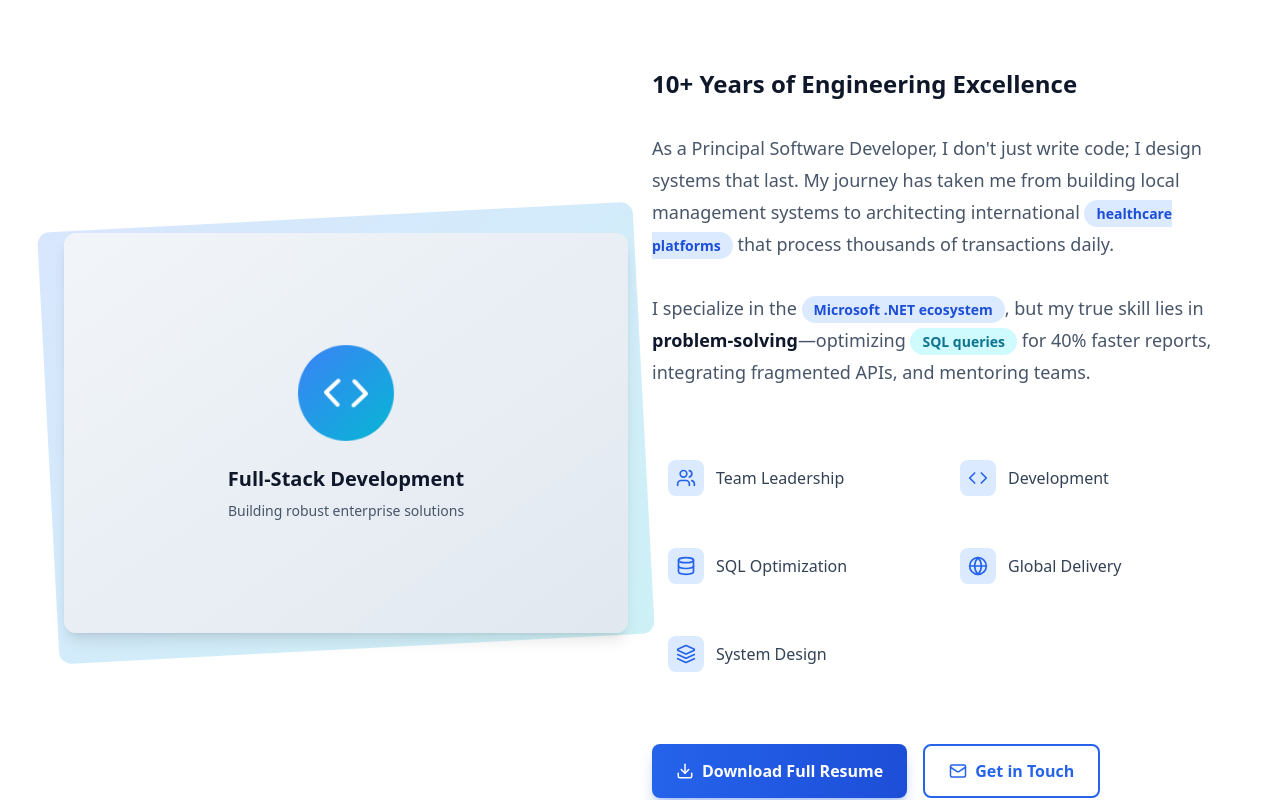
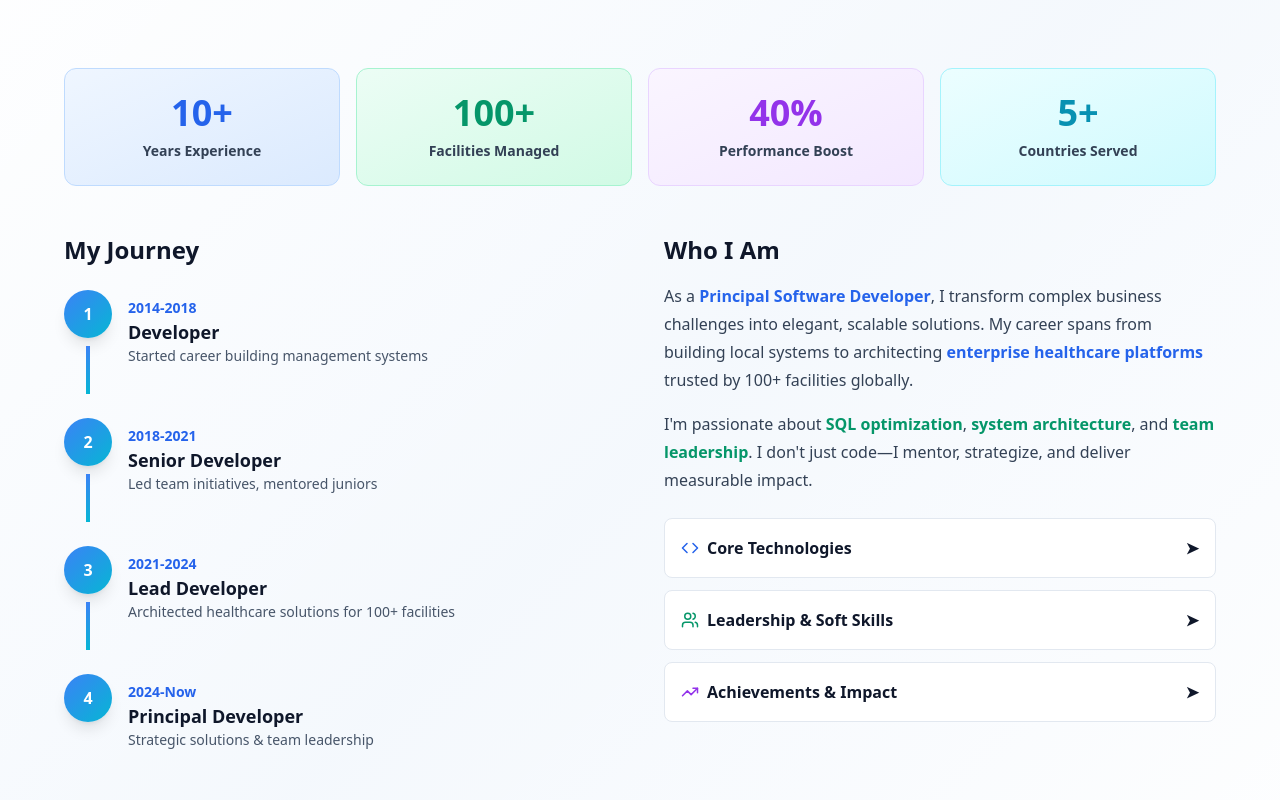
Before and after one commit to Mohit-Sangwan/Portfolio_MS, a React (Vite) app: page / in a window 1280 px wide. Shown: the part 980-1780 px from the top of the page. Built offline with nearby package versions, Linux system fonts and the light colour scheme; no server answers.

Commit message:
Update: Enhanced about section with comprehensive design - timeline, stats, skills, and interactive elements

```diff
--- a/src/App.tsx
+++ b/src/App.tsx
@@ -840,69 +840,144 @@ export default function App() {
       </section>
 
       {/* About Section */}
-      <section id="about" className="py-14 bg-white dark:bg-slate-900">
+      <section id="about" className="py-14 bg-gradient-to-br from-white via-blue-50/40 to-white dark:from-slate-900 dark:via-blue-900/10 dark:to-slate-900">
         <div className="container mx-auto px-6">
           <SectionTitle title="About Me" subtitle="Bridging the gap between complex business requirements and scalable technical solutions." />
 
-          <div className="grid md:grid-cols-2 gap-6 items-center max-w-6xl mx-auto">
-            <div className="relative group">
-              <div className="absolute -inset-4 bg-gradient-to-br from-blue-500/20 to-cyan-500/20 dark:from-blue-900/30 dark:to-cyan-900/30 rounded-xl transform -rotate-3 group-hover:rotate-0 transition-transform duration-300"></div>
-              <div className="relative rounded-xl shadow-lg w-full h-[400px] bg-gradient-to-br from-slate-100 dark:from-slate-800 to-slate-200 dark:to-slate-700 overflow-hidden group-hover:shadow-2xl group-hover:shadow-blue-500/20 transition-all duration-300">
-                {/* Minimal Professional Design */}
-                <div className="absolute inset-0 flex flex-col items-center justify-center p-8">
-                  <div className="w-24 h-24 rounded-full bg-gradient-to-br from-blue-500 to-cyan-500 mb-6 flex items-center justify-center group-hover:scale-110 transition-transform duration-300 animate-rotate-icon">
-                    <Code size={48} className="text-white" />
-                  </div>
-                  <h4 className="text-xl font-bold text-slate-900 dark:text-white mb-2 text-center">Full-Stack Development</h4>
-                  <p className="text-sm text-slate-600 dark:text-slate-300 text-center">Building robust enterprise solutions</p>
-                  <div className="absolute inset-0 bg-gradient-to-t from-slate-900/10 to-transparent opacity-0 group-hover:opacity-100 transition-opacity duration-300"></div>
-                </div>
-              </div>
-            </div>
-            <div className="space-y-8">
-              <h3 className="text-2xl font-bold text-slate-900 dark:text-white">
-                10+ Years of Engineering Excellence
-              </h3>
-              <p className="text-lg text-slate-600 dark:text-slate-300 leading-8">
-                As a Principal Software Developer, I don't just write code; I design systems that last. My journey has taken me from building local management systems to architecting international <span className="px-3 py-1 bg-blue-100 dark:bg-blue-900/30 text-blue-700 dark:text-blue-300 rounded-full text-sm font-semibold">healthcare platforms</span> that process thousands of transactions daily.
+          {/* Top Section - Key Stats with Animated Counters */}
+          <div className="grid md:grid-cols-4 gap-4 max-w-6xl mx-auto mb-12">
+            <div className="bg-gradient-to-br from-blue-50 to-blue-100 dark:from-blue-900/20 dark:to-blue-900/10 rounded-xl p-6 border border-blue-200 dark:border-blue-800 text-center hover:shadow-lg hover:shadow-blue-500/10 transition-all">
+              <div className="text-4xl font-bold text-blue-600 dark:text-blue-400 mb-2">10+</div>
+              <div className="text-sm font-semibold text-slate-700 dark:text-slate-300">Years Experience</div>
+            </div>
+            <div className="bg-gradient-to-br from-emerald-50 to-emerald-100 dark:from-emerald-900/20 dark:to-emerald-900/10 rounded-xl p-6 border border-emerald-200 dark:border-emerald-800 text-center hover:shadow-lg hover:shadow-emerald-500/10 transition-all">
+              <div className="text-4xl font-bold text-emerald-600 dark:text-emerald-400 mb-2">100+</div>
+              <div className="text-sm font-semibold text-slate-700 dark:text-slate-300">Facilities Managed</div>
+            </div>
+            <div className="bg-gradient-to-br from-purple-50 to-purple-100 dark:from-purple-900/20 dark:to-purple-900/10 rounded-xl p-6 border border-purple-200 dark:border-purple-800 text-center hover:shadow-lg hover:shadow-purple-500/10 transition-all">
+              <div className="text-4xl font-bold text-purple-600 dark:text-purple-400 mb-2">40%</div>
+              <div className="text-sm font-semibold text-slate-700 dark:text-slate-300">Performance Boost</div>
+            </div>
+            <div className="bg-gradient-to-br from-cyan-50 to-cyan-100 dark:from-cyan-900/20 dark:to-cyan-900/10 rounded-xl p-6 border border-cyan-200 dark:border-cyan-800 text-center hover:shadow-lg hover:shadow-cyan-500/10 transition-all">
+              <div className="text-4xl font-bold text-cyan-600 dark:text-cyan-400 mb-2">5+</div>
+              <div className="text-sm font-semibold text-slate-700 dark:text-slate-300">Countries Served</div>
+            </div>
+          </div>
+
+          {/* Main Content - 2 Columns */}
+          <div className="grid lg:grid-cols-2 gap-12 items-start max-w-6xl mx-auto mb-12">
+            {/* Left: Career Timeline */}
+            <div className="space-y-6">
+              <h3 className="text-2xl font-bold text-slate-900 dark:text-white">My Journey</h3>
+
+              {/* Timeline */}
+              <div className="space-y-6">
+                {[
+                  { year: '2014-2018', title: 'Developer', desc: 'Started career building management systems' },
+                  { year: '2018-2021', title: 'Senior Developer', desc: 'Led team initiatives, mentored juniors' },
+                  { year: '2021-2024', title: 'Lead Developer', desc: 'Architected healthcare solutions for 100+ facilities' },
+                  { year: '2024-Now', title: 'Principal Developer', desc: 'Strategic solutions & team leadership' }
+                ].map((item, idx) => (
+                  <div key={idx} className="flex gap-4 animate-slide-in-right" style={{ animationDelay: `${idx * 0.1}s` }}>
+                    <div className="flex flex-col items-center">
+                      <div className="w-12 h-12 rounded-full bg-gradient-to-br from-blue-500 to-cyan-500 flex items-center justify-center text-white font-bold shadow-lg">
+                        {idx + 1}
+                      </div>
+                      {idx < 3 && <div className="w-1 h-12 bg-gradient-to-b from-blue-500 to-cyan-500 mt-2"></div>}
+                    </div>
+                    <div className="pb-6 pt-2">
+                      <div className="text-sm font-bold text-blue-600 dark:text-blue-400">{item.year}</div>
+                      <div className="text-lg font-bold text-slate-900 dark:text-white">{item.title}</div>
+                      <div className="text-slate-600 dark:text-slate-400 text-sm">{item.desc}</div>
+                    </div>
+                  </div>
+                ))}
+              </div>
+            </div>
+
+            {/* Right: Story & Skills */}
+            <div className="space-y-6">
+              <div>
+                <h3 className="text-2xl font-bold text-slate-900 dark:text-white mb-4">Who I Am</h3>
+                <p className="text-slate-700 dark:text-slate-300 leading-7 mb-4">
+                  As a <span className="font-bold text-blue-600 dark:text-blue-400">Principal Software Developer</span>, I transform complex business challenges into elegant, scalable solutions. My career spans from building local systems to architecting <span className="font-bold text-blue-600 dark:text-blue-400">enterprise healthcare platforms</span> trusted by 100+ facilities globally.
                 </p>
-              <p className="text-lg text-slate-600 dark:text-slate-300 leading-8">
-                I specialize in the <span className="px-3 py-1 bg-blue-100 dark:bg-blue-900/30 text-blue-700 dark:text-blue-300 rounded-full text-sm font-semibold">Microsoft .NET ecosystem</span>, but my true skill lies in <span className="font-bold text-slate-900 dark:text-white">problem-solving</span>—optimizing <span className="px-3 py-1 bg-cyan-100 dark:bg-cyan-900/30 text-cyan-700 dark:text-cyan-300 rounded-full text-sm font-semibold">SQL queries</span> for 40% faster reports, integrating fragmented APIs, and mentoring teams.
+                <p className="text-slate-700 dark:text-slate-300 leading-7">
+                  I'm passionate about <span className="font-bold text-emerald-600 dark:text-emerald-400">SQL optimization</span>, <span className="font-bold text-emerald-600 dark:text-emerald-400">system architecture</span>, and <span className="font-bold text-emerald-600 dark:text-emerald-400">team leadership</span>. I don't just code—I mentor, strategize, and deliver measurable impact.
                 </p>
-              <div className="grid grid-cols-2 gap-5 pt-6">
-                <div className="flex items-center gap-3 p-4 rounded-lg hover:bg-blue-50 dark:hover:bg-blue-900/10 transition-colors duration-200 animate-expertise-item" style={{ animationDelay: '0.1s' }}>
-                  <div className="p-2 bg-blue-100 dark:bg-blue-900/30 rounded-lg text-blue-600 group-hover:scale-110 transition-transform duration-200"><Users size={20} /></div>
-                  <span className="font-medium text-slate-700 dark:text-slate-300">Team Leadership</span>
-                </div>
-                 <div className="flex items-center gap-3 p-4 rounded-lg hover:bg-blue-50 dark:hover:bg-blue-900/10 transition-colors duration-200 animate-expertise-item" style={{ animationDelay: '0.2s' }}>
-                  <div className="p-2 bg-blue-100 dark:bg-blue-900/30 rounded-lg text-blue-600 group-hover:scale-110 transition-transform duration-200"><Code size={20} /></div>
-                  <span className="font-medium text-slate-700 dark:text-slate-300">Development</span>
-                </div>
-                <div className="flex items-center gap-3 p-4 rounded-lg hover:bg-blue-50 dark:hover:bg-blue-900/10 transition-colors duration-200 animate-expertise-item" style={{ animationDelay: '0.3s' }}>
-                  <div className="p-2 bg-blue-100 dark:bg-blue-900/30 rounded-lg text-blue-600 group-hover:scale-110 transition-transform duration-200"><Database size={20} /></div>
-                  <span className="font-medium text-slate-700 dark:text-slate-300">SQL Optimization</span>
-                </div>
-                <div className="flex items-center gap-3 p-4 rounded-lg hover:bg-blue-50 dark:hover:bg-blue-900/10 transition-colors duration-200 animate-expertise-item" style={{ animationDelay: '0.4s' }}>
-                  <div className="p-2 bg-blue-100 dark:bg-blue-900/30 rounded-lg text-blue-600 group-hover:scale-110 transition-transform duration-200"><Globe size={20} /></div>
-                  <span className="font-medium text-slate-700 dark:text-slate-300">Global Delivery</span>
-                </div>
-                <div className="flex items-center gap-3 p-4 rounded-lg hover:bg-blue-50 dark:hover:bg-blue-900/10 transition-colors duration-200 animate-expertise-item" style={{ animationDelay: '0.5s' }}>
-                  <div className="p-2 bg-blue-100 dark:bg-blue-900/30 rounded-lg text-blue-600 group-hover:scale-110 transition-transform duration-200"><Layers size={20} /></div>
-                  <span className="font-medium text-slate-700 dark:text-slate-300">System Design</span>
-                </div>
-              </div>
-
-              {/* CTA Button */}
-              <div className="pt-6 flex gap-4 animate-expertise-item" style={{ animationDelay: '0.6s' }}>
-                <a href="/CV_Mohit_Sangwan_2026.pdf" download className="px-6 py-3 bg-gradient-to-r from-blue-600 to-blue-700 hover:from-blue-700 hover:to-blue-800 text-white font-semibold rounded-lg transition-all shadow-lg shadow-blue-600/30 flex items-center gap-2 transform hover:-translate-y-1">
+              </div>
+
+              {/* Expandable Skills Sections */}
+              <div className="space-y-3">
+                <details className="group bg-white dark:bg-slate-800 border border-slate-200 dark:border-slate-700 rounded-lg p-4 hover:border-blue-400 dark:hover:border-blue-500 transition-all cursor-pointer">
+                  <summary className="flex items-center justify-between font-semibold text-slate-900 dark:text-white">
+                    <span className="flex items-center gap-2">
+                      <Code size={18} className="text-blue-600 dark:text-blue-400" />
+                      Core Technologies
+                    </span>
+                    <span className="transform group-open:rotate-180 transition-transform">➤</span>
+                  </summary>
+                  <div className="mt-4 text-slate-700 dark:text-slate-400 text-sm grid grid-cols-2 gap-2">
+                    <div>• C# & .NET</div>
+                    <div>• SQL Server</div>
+                    <div>• Azure & Cloud</div>
+                    <div>• React & TypeScript</div>
+                    <div>• API Design</div>
+                    <div>• Docker & Kubernetes</div>
+                  </div>
+                </details>
+
+                <details className="group bg-white dark:bg-slate-800 border border-slate-200 dark:border-slate-700 rounded-lg p-4 hover:border-emerald-400 dark:hover:border-emerald-500 transition-all cursor-pointer">
+                  <summary className="flex items-center justify-between font-semibold text-slate-900 dark:text-white">
+                    <span className="flex items-center gap-2">
+                      <Users size={18} className="text-emerald-600 dark:text-emerald-400" />
+                      Leadership & Soft Skills
+                    </span>
+                    <span className="transform group-open:rotate-180 transition-transform">➤</span>
+                  </summary>
+                  <div className="mt-4 text-slate-700 dark:text-slate-400 text-sm grid grid-cols-2 gap-2">
+                    <div>• Team Leadership</div>
+                    <div>• Mentoring</div>
+                    <div>• Strategic Planning</div>
+                    <div>• Agile/Scrum</div>
+                    <div>• Problem Solving</div>
+                    <div>• Cross-functional Collaboration</div>
+                  </div>
+                </details>
+
+                <details className="group bg-white dark:bg-slate-800 border border-slate-200 dark:border-slate-700 rounded-lg p-4 hover:border-purple-400 dark:hover:border-purple-500 transition-all cursor-pointer">
+                  <summary className="flex items-center justify-between font-semibold text-slate-900 dark:text-white">
+                    <span className="flex items-center gap-2">
+                      <TrendingUp size={18} className="text-purple-600 dark:text-purple-400" />
+                      Achievements & Impact
+                    </span>
+                    <span className="transform group-open:rotate-180 transition-transform">➤</span>
+                  </summary>
+                  <div className="mt-4 text-slate-700 dark:text-slate-400 text-sm space-y-2">
+                    <div>✓ Optimized SQL queries achieving 40% performance improvement</div>
+                    <div>✓ Architected multi-tenant healthcare platform for 100+ facilities</div>
+                    <div>✓ Reduced deployment cycle by 30% through CI/CD implementation</div>
+                    <div>✓ Mentored 4+ developers into senior roles</div>
+                    <div>✓ Led global team delivering solutions to 5+ countries</div>
+                  </div>
+                </details>
+              </div>
+            </div>
+          </div>
+
+          {/* Bottom CTA Section */}
+          <div className="max-w-6xl mx-auto bg-gradient-to-r from-blue-600/10 to-cyan-600/10 dark:from-blue-900/20 dark:to-cyan-900/20 rounded-xl border border-blue-200 dark:border-blue-800 p-8 text-center">
+            <h3 className="text-xl font-bold text-slate-900 dark:text-white mb-2">Ready to work together?</h3>
+            <p className="text-slate-700 dark:text-slate-300 mb-6">Let's discuss how I can help solve your challenges.</p>
+            <div className="flex flex-wrap gap-4 justify-center">
+              <a href="/CV_Mohit_Sangwan_2026.pdf" download className="px-6 py-3 bg-gradient-to-r from-blue-600 to-blue-700 hover:from-blue-700 hover:to-blue-800 text-white font-semibold rounded-lg transition-all shadow-lg shadow-blue-600/30 flex items-center gap-2 transform hover:-translate-y-0.5 focus:outline-none focus:ring-2 focus:ring-blue-500 focus:ring-offset-2 dark:focus:ring-offset-slate-900">
                 <Download size={18} />
-                  Download Full Resume
+                Download Resume
               </a>
-                <button onClick={() => scrollToSection('contact')} className="px-6 py-3 bg-transparent border-2 border-blue-600 hover:border-blue-700 text-blue-600 dark:text-blue-400 hover:text-blue-700 font-semibold rounded-lg transition-all flex items-center gap-2 transform hover:-translate-y-1">
+              <button onClick={() => scrollToSection('contact')} className="px-6 py-3 bg-white dark:bg-slate-800 border-2 border-blue-600 dark:border-blue-400 hover:border-blue-700 dark:hover:border-blue-500 text-blue-600 dark:text-blue-400 hover:text-blue-700 font-semibold rounded-lg transition-all flex items-center gap-2 transform hover:-translate-y-0.5 focus:outline-none focus:ring-2 focus:ring-blue-500 focus:ring-offset-2 dark:focus:ring-offset-slate-900">
                 <Mail size={18} />
                 Get in Touch
               </button>
-              </div>
             </div>
           </div>
         </div>
```
Lines whose indentation alone changed are shown as unchanged.
